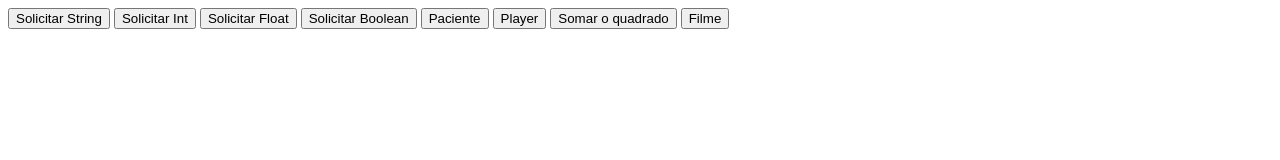
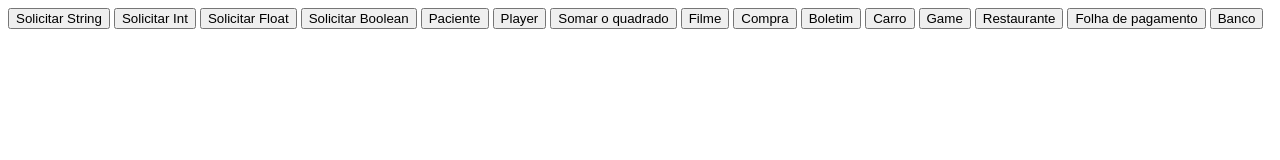
Before and after one commit to XandecoPG/super8-logica, a plain HTML site: page paginas/prompt.html in a window 1280 px wide. Drawn offline with Linux system fonts and the light colour scheme.

Commit message:
Terminado a lsita de exercicios com exelencia

```diff
--- a/assets/js/prompt.js
+++ b/assets/js/prompt.js
@@ -140,3 +140,187 @@ function exercicio03() {
 
 
 }
+
+function exercicio04() {
+    let nome = prompt("Qual o nome do produto?");
+    let preco = parseFloat(prompt("Qual o valor?"));
+    let quantidade = parseInt(prompt("Comprou quantos?"));
+    let soma = quantidade * preco;
+    let premium = confirm("É assinante?");
+    let assinante = ""
+    if (premium) {
+        soma = soma * 0.9;
+    }
+
+    alert(
+        "Dados da compra: \n" +
+        "\nProduto: " + nome +
+        "\nValor do produto: " + preco +
+        "\nQuantidade: " + quantidade +
+        "\nValor: R$ " + soma
+
+    )
+
+}
+
+
+function exercicio05() {
+    const nome = prompt("Qual o nome do aluno?");
+    let nota1 = parseFloat(prompt("Qual a primeira nota?"));
+    let nota2 = parseFloat(prompt("Qual a segunda nota?"));
+    let nota3 = parseFloat(prompt("Qual a terceira nota?"));
+    let media = (nota1 + nota2 + nota3) / 3
+    let situacao;
+    if (media >= 7) {
+        situacao = "Aprovado";
+    }
+    else if (media >= 5 && media < 7) {
+        situacao = "Recuperação";
+    }
+    else {
+        situacao = "Reprovado"
+    }
+
+    alert(
+        "Boletim \n " +
+        "\nNome: " + nome +
+        "\nPrimeira nota: " + nota1 +
+        "\nSegunda nota: " + nota2 +
+        "\nTerceira nota: " + nota3 +
+        "\nMédia: " + media +
+        "\nSituação: " + (media ? situacao : "")
+
+    )
+
+}
+
+
+function exercicio06() {
+    const carro = prompt("Qual é o carro?")
+    const modelo = prompt(`Qual o modelo do carro?
+        [Hatch, Picapes, SUVs e Sedans]`);
+    let ano = parseInt(prompt("Qual o ano do carro?"));
+    let preco = parseFloat(prompt("Qual o valor do carro?"));
+    let parcela = parseInt(prompt("Parcelado em quantas vezes?"));
+    let valorparcela = preco / parcela;
+    let seguro = confirm("Aceita incluir seguro?")
+    if (seguro === true) {
+        valorparcela = valorparcela + 150
+    }
+
+    alert(
+        "Carro \n" +
+        "\nCarro: " + carro +
+        "\nModelo: " + modelo +
+        "\nAno: " + ano +
+        "\nPreço: R$" + preco +
+        "\nParcelas:" + parcela + "x" +
+        "\nSeguro: " + (seguro ? "Sim" : "Não") +
+        "\nValor da parcela: R$" + valorparcela
+
+    );
+}
+
+function exercicio07() {
+    const nome = prompt("Qual o nome do jogo?");
+    let horas = parseFloat(prompt("Joga quantas horas por dia?"));
+    let dias = parseInt(prompt("Quantos dias na semana?"));
+    let total = horas * dias
+    let online = confirm("É online?");
+
+    alert(
+        "Game \n" +
+        "\nNome: " + nome +
+        "\nHoras por dia: " + horas +
+        "\nDias por semana: " + dias +
+        "\nTotal de horas: " + total + "h" +
+        "\nOnline: " + (online ? "Sim" : "Não")
+
+    )
+
+
+}
+
+
+function exercicio08() {
+    const nome = prompt("Nome do restaurante?");
+    let conta = parseFloat(prompt("Valor da conta?"));
+    let pessoas = parseInt(prompt("Quantas pessoas há na mesa?"));
+    let taxa = confirm("Será incluído a taxa?");
+    if (taxa === true) {
+        conta = conta * 1.10;
+    }
+    let divido = conta / pessoas;
+
+    alert(
+        "Conta \n" +
+        "Restaurante: " + nome +
+        "\nValor final da conta: R$ " + conta +
+        "\nPessoas: " + pessoas +
+        "\nIncluir taxa: " + (taxa ? "Sim" : "Não") +
+        "\nValor por pessoa: R$ " + divido
+    );
+
+}
+
+function exercicio09() {
+    let nome = prompt("Nome do funcionário");
+    let base = parseFloat(prompt("Qual o salário base"));
+    let extra = parseFloat(prompt("Qual o valor das horas extras?"));
+    let desconto = parseFloat(prompt("Quanto é descontado?"));
+    let salario = base + extra - desconto;
+    let imposto;
+    if (salario > 3000) {
+        imposto = "Imposto Alto";
+    }
+    else if (salario <= 3000) {
+        imposto = "Imposto Padrão";
+    }
+
+    alert(
+        "Folha de pagamento \n" +
+        "\nNome do Funcionário:" + nome +
+        "\nSalário Base: R$" + base +
+        "\nHora Extra: R$" + extra +
+        "\nDescontos: R$" + desconto +
+        "\nSalário Final: R$" + salario +
+        "\nTipo de imposto:  " + imposto
+
+    )
+}
+
+/*Criar uma função exercicio10
+- Solicitar o nome do cliente
+- Solicitar o saldo atual da conta (número)
+- Solicitar o valor de um depósito (número)
+- Atualizar o saldo com o depósito
+- Solicitar o valor de um saque (número)
+- Verificar se o saque é menor ou igual ao saldo
+    - Se for possível, atualizar o saldo subtraindo o saque
+    - Se não for possível, não alterar o saldo e avisar que saldo é insuficiente
+- Apresentar o nome do cliente e o saldo final da conta
+*/
+function exercicio10() {
+    let nome = prompt("Qual seu nome?");
+    let saldo = parseFloat(prompt("Qual o seu saldo atual?"));
+    let deposito = parseFloat(prompt("Qual o valor do depósito?"));
+    let saldoatual = saldo + deposito;
+    let saque = parseFloat(prompt("Qual o valor do saque?"));
+    let saldo2;
+
+    if (saque <= saldoatual) {
+        saldo2 = saldoatual - saque;
+        alert(
+            "Cliente: " + nome +
+            "\nSaque realizado com sucesso!" +
+            "\nSaldo final: R$ " + saldo2
+        );
+    } else {
+        saldo2 = saldoatual;
+        alert(
+            "Cliente: " + nome +
+            "\nSaldo insuficiente. Saque não realizado." +
+            "\nSaldo final: R$ " + saldo2
+        );
+    }
+}
--- a/paginas/prompt.html
+++ b/paginas/prompt.html
@@ -21,6 +21,20 @@
 
     <button onclick="exercicio03()">Filme</button>
 
+    <button onclick="exercicio04()">Compra</button>
+
+    <button onclick="exercicio05()">Boletim</button>
+
+    <button onclick="exercicio06()">Carro</button>
+
+    <button onclick="exercicio07()">Game</button>
+
+    <button onclick="exercicio08()">Restaurante</button>
+
+    <button onclick="exercicio09()">Folha de pagamento</button>
+
+    <button onclick="exercicio10()">Banco</button>
+
     <script src="../assets/js/prompt.js"></script>
 
 </body>
```
